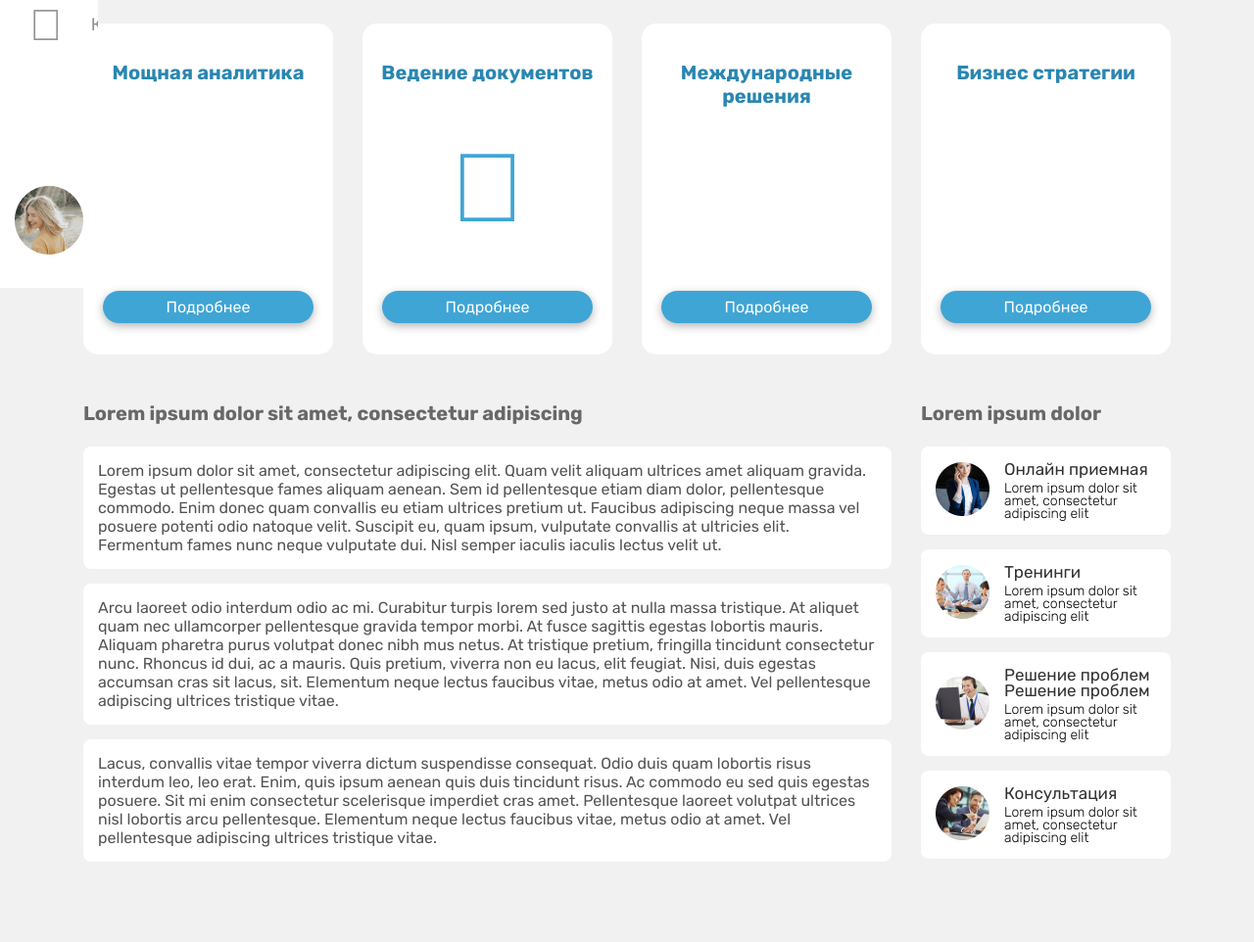
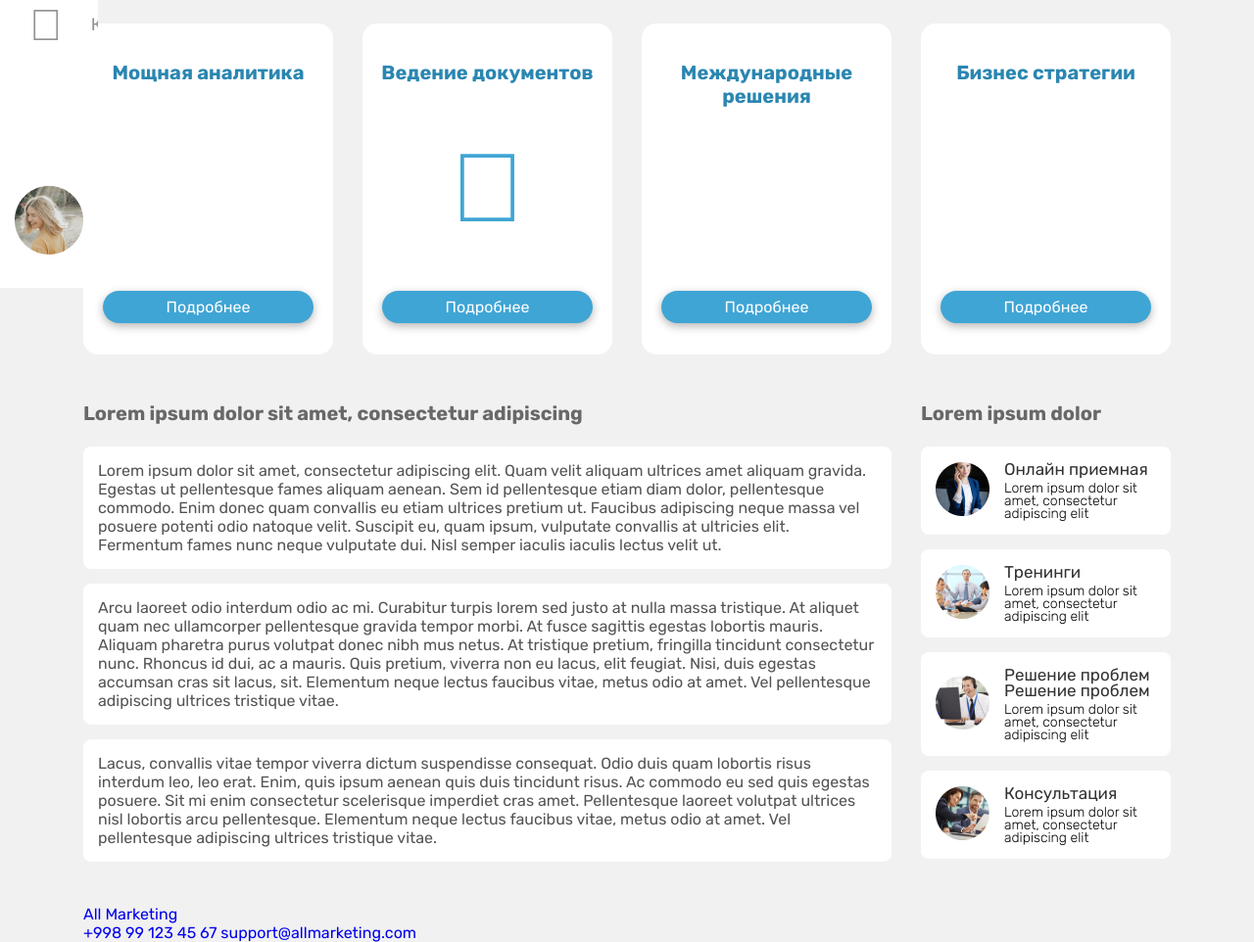
Before and after one commit to WaRdenLF/blue, a plain HTML site: page index.html in a window 1280 px wide. Shown: the part 536-1498 px from the top of the page at 98% size. Before the commit the page ends 1460 px from the top, so only its background shows below. Drawn offline with Linux system fonts and the light colour scheme.

Commit message:
contacts

```diff
--- a/index.html
+++ b/index.html
@@ -163,6 +163,23 @@
             </div>
         </div>
     </section>
+    <footer class="footer">
+        <div class="container">
+            <div class="footer__wrap">
+                <a href="#">All Marketing</a>
+                <div class="contacts">
+                     <div class="contacts">
+                         <a href="tel:+998 99 123 45 67" class="contacts__link">
+                             +998 99 123 45 67
+                         </a>
+                         <a href="support@allmarketing.com" class="contacts__link">
+                             support@allmarketing.com
+                         </a>
+                     </div>
+                </div>
+            </div>
+        </div>
+    </footer>
 </body>
 
 </html>
```
